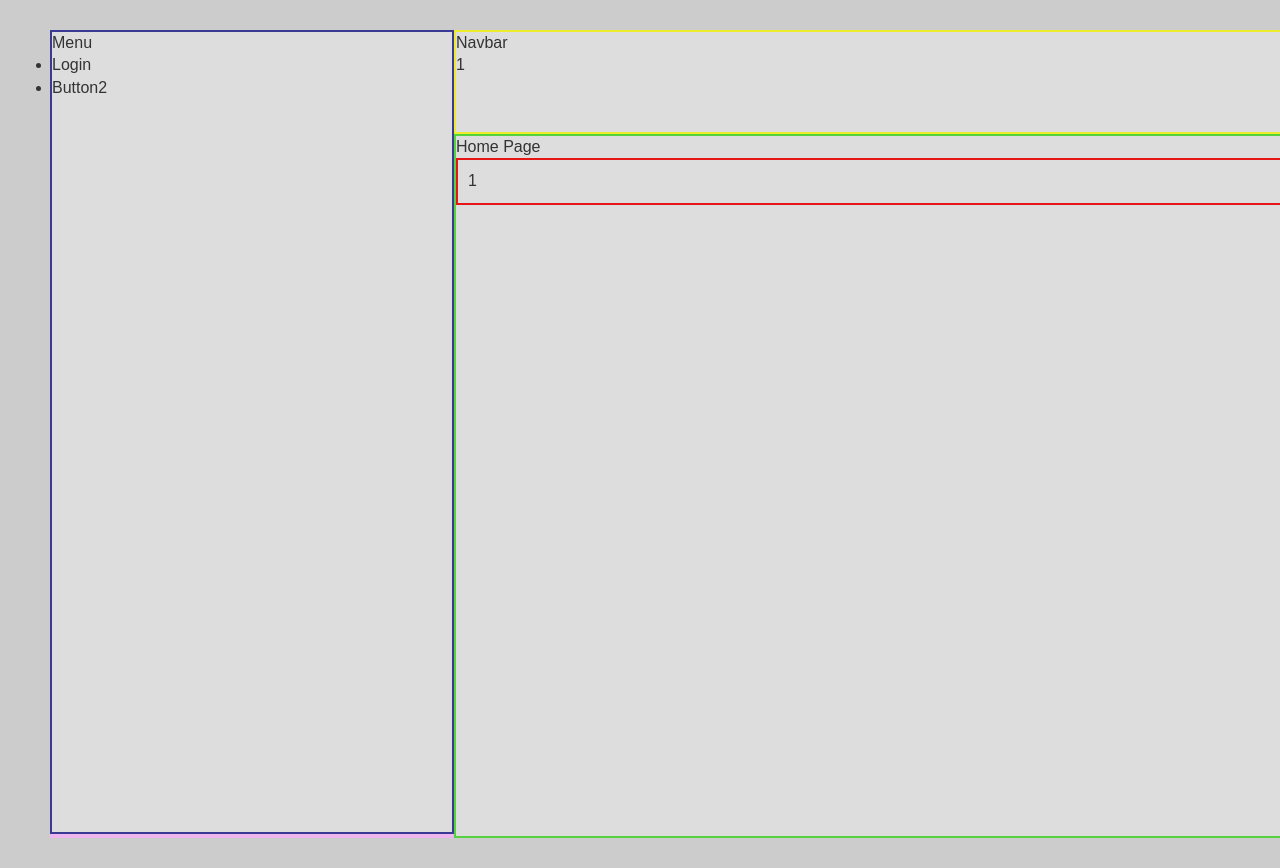
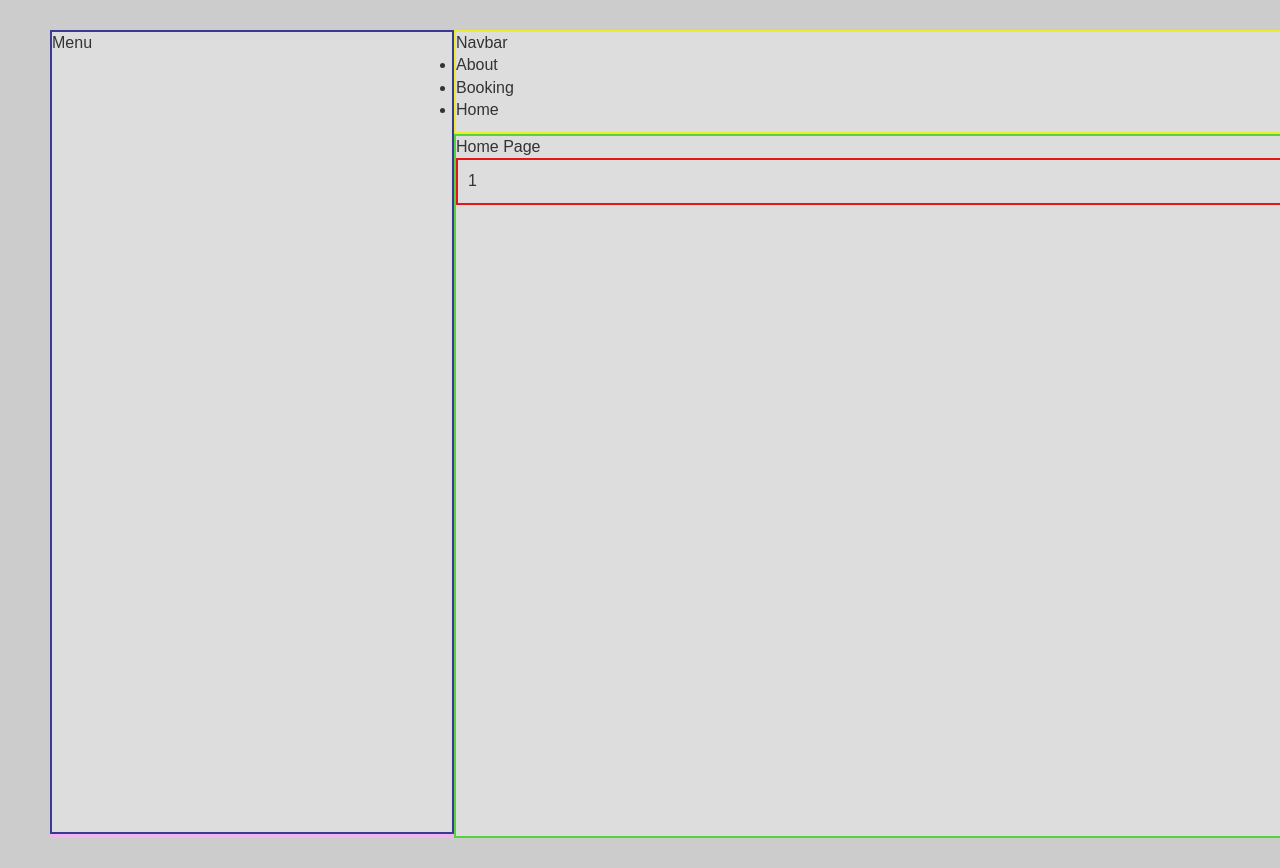
Before and after one commit to AndreasStrid/Coffe-Cats, a React (Create React App) app: page / in a window 1280 px wide. Shown: the top 868 px of the page. Built offline with nearby package versions, Linux system fonts and the light colour scheme; the HTML template or start-up script is replaced by a standard one.

Commit message:
Redirecting and loading webpages now works by PageTemplate has it's own redirect

```diff
--- a/package.json
+++ b/package.json
@@ -5,6 +5,7 @@
   "dependencies": {
     "react": "^16.5.0",
     "react-dom": "^16.5.0",
+    "react-router": "^4.3.1",
     "react-scripts-ts": "2.17.0"
   },
   "scripts": {
--- a/src/App.tsx
+++ b/src/App.tsx
@@ -1,11 +1,12 @@
 import * as React from 'react';
+// import { Route, Router } from 'react-router';
 import './App.css';
 
 // import Box from './components/Box';
 import Menu from './components/menu/Menu';
 import Navbar from './components/navigation/NavBar'
 import Page from './components/Page'
-import { HOMEPAGE, PAGESNAMES } from './config/Variables';
+import { ABOUTPAGE, BOOKINGPAGE, HOMEPAGE, NAVBARCLICKEVENTS, PAGESNAMES } from './config/Pages';
 import PageTemplate from './objects/PageTemplate'
 
 
@@ -18,21 +19,30 @@ import PageTemplate from './objects/PageTemplate'
 class App extends React.Component {
 
   public pageRenderer(pageSelected: string): PageTemplate {
-    if (pageSelected === PAGESNAMES.homePage.name) {
+    if (pageSelected === PAGESNAMES.homePage.url) {
       return HOMEPAGE;
     }
-    else if (pageSelected === PAGESNAMES.aboutPage.name) {
-      return HOMEPAGE;
+    else if (pageSelected === PAGESNAMES.aboutPage.url) {
+      return ABOUTPAGE;
     }
-    else if (pageSelected === PAGESNAMES.bookingPage.name) {
-      return HOMEPAGE;
+    else if (pageSelected === PAGESNAMES.bookingPage.url) {
+      return BOOKINGPAGE;
     }
-    return HOMEPAGE;
+    return new PageTemplate('', '', []);
   }
 
   public render() {
 
-    const page = this.pageRenderer(PAGESNAMES.homePage.name);
+    const page = this.pageRenderer(document.location.pathname);
+
+    // <BrowserRouter>
+    //   <div>
+    //     <Header />
+    //     <Route exact={true} path="/" component={Landing} />
+    //     <Route exact={true} path="/surveys" component={Dashboard} />
+    //     <Route path="/surveys/new" copmonent={SurveyNew} />
+    //   </div>
+    // </BrowserRouter>
 
     return (
 
@@ -43,7 +53,7 @@ class App extends React.Component {
         </div>
         <div className="navBarGrid">
           <p>Navbar</p>
-          <Navbar />
+          <Navbar navBarButtons={NAVBARCLICKEVENTS} />
         </div>
         <div className="contentGrid">
           <p> Home Page</p>
--- a/src/components/navigation/NavBar.tsx
+++ b/src/components/navigation/NavBar.tsx
@@ -1,12 +1,26 @@
 import * as React from 'react';
 import '../../App.css'
+import ClickEvent from '../../objects/ClickEvent';
+import MenuButton from '../MenuButton';
 
-class Navbar extends React.Component {
+interface IProps {
+    navBarButtons: ClickEvent[];
+}
+
+class Navbar extends React.Component<IProps> {
 
     public render() {
         return (<div className="navbar">
-            <p> 1 </p>
+            {this.createNavbar(this.props.navBarButtons)}
         </div>);
+    }
+    public createNavbar(navBarButtons: ClickEvent[]) {
+        const MenuElement =
+            navBarButtons.map((item: ClickEvent) => {
+                return (<MenuButton clickEvent={item} key={item.name} id={item.name} />);
+            })
+
+        return (<ul> {MenuElement} </ul>);
     }
 }
 
--- /dev/null
+++ b/src/config/Pages.tsx
@@ -0,0 +1,16 @@
+import ClickEvent from '../objects/ClickEvent';
+import Login from '../objects/login/Login'
+import PageTemplate from '../objects/PageTemplate';
+import { PAGESNAMES } from './Variables'
+
+const aboutPageClickEvents = [new ClickEvent(PAGESNAMES.aboutPage.name, new Login('About').logIn)];
+const bookingPageClickEvents = [new ClickEvent(PAGESNAMES.bookingPage.name, new Login('Booking').logIn)];
+const homePageClickEvents = [new ClickEvent(PAGESNAMES.homePage.name, new Login('Home').logIn)];
+
+const ABOUTPAGE = new PageTemplate(PAGESNAMES.aboutPage.name, PAGESNAMES.aboutPage.url, aboutPageClickEvents);
+const BOOKINGPAGE = new PageTemplate(PAGESNAMES.bookingPage.name, PAGESNAMES.bookingPage.url, bookingPageClickEvents);
+const HOMEPAGE = new PageTemplate(PAGESNAMES.homePage.name, PAGESNAMES.homePage.url, homePageClickEvents);
+
+const NAVBARCLICKEVENTS = [new ClickEvent(ABOUTPAGE.name, ABOUTPAGE.redirect), new ClickEvent(BOOKINGPAGE.name, BOOKINGPAGE.redirect), new ClickEvent(HOMEPAGE.name, HOMEPAGE.redirect)];
+
+export { ABOUTPAGE, BOOKINGPAGE, HOMEPAGE, NAVBARCLICKEVENTS, PAGESNAMES };
--- a/src/config/Variables.tsx
+++ b/src/config/Variables.tsx
@@ -1,14 +1,7 @@
-import ClickEvent from '../objects/ClickEvent';
-import Login from '../objects/login/Login'
-import Page from '../objects/PageTemplate';
-
 const PAGESNAMES = {
     aboutPage: { name: 'About', url: '/about' },
     bookingPage: { name: 'Booking', url: '/booking' },
-    homePage: { name: 'HomePage', url: '/homePage' }
+    homePage: { name: 'Home', url: '/homePage' }
 };
 
-const clickEvents = [new ClickEvent('Login', new Login('login').logIn), new ClickEvent('Button2', new Login('cats').logIn)];
-const HOMEPAGE = new Page(PAGESNAMES.homePage.name, clickEvents);
-
-export { PAGESNAMES, HOMEPAGE };
+export { PAGESNAMES };
--- a/src/objects/PageTemplate.tsx
+++ b/src/objects/PageTemplate.tsx
@@ -3,11 +3,18 @@ import ClickEvent from "./ClickEvent";
 class PageTemplate {
 
     public name: string;
+    public url: string;
     public menuItems: ClickEvent[];
 
-    constructor(name: string, menuItems: ClickEvent[]) {
+    constructor(name: string, url: string, menuItems: ClickEvent[]) {
         this.name = name;
+        this.url = url;
         this.menuItems = menuItems;
+
+        this.redirect = this.redirect.bind(this);
+    }
+    public redirect() {
+        window.location.replace(this.url);
     }
 }
 
```
